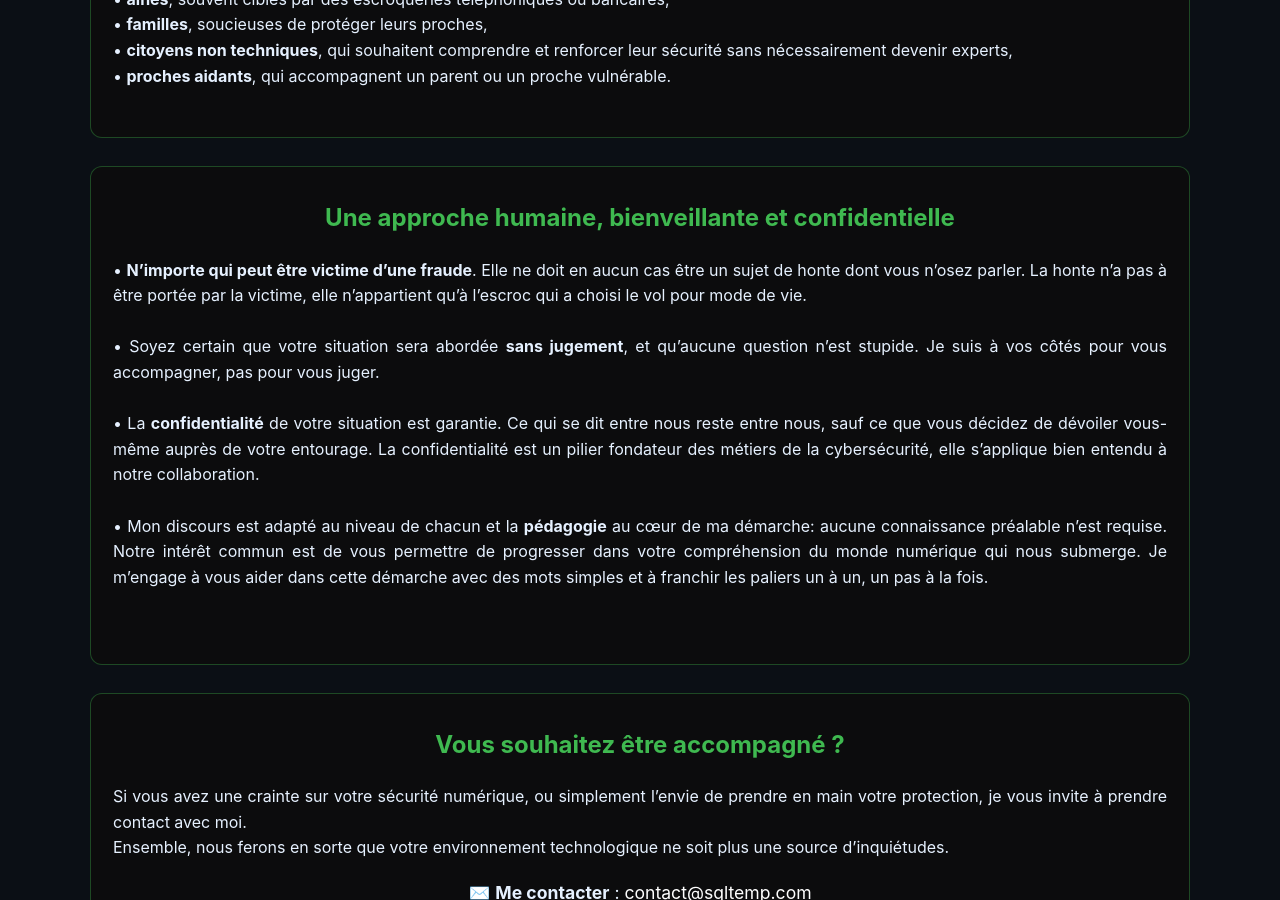
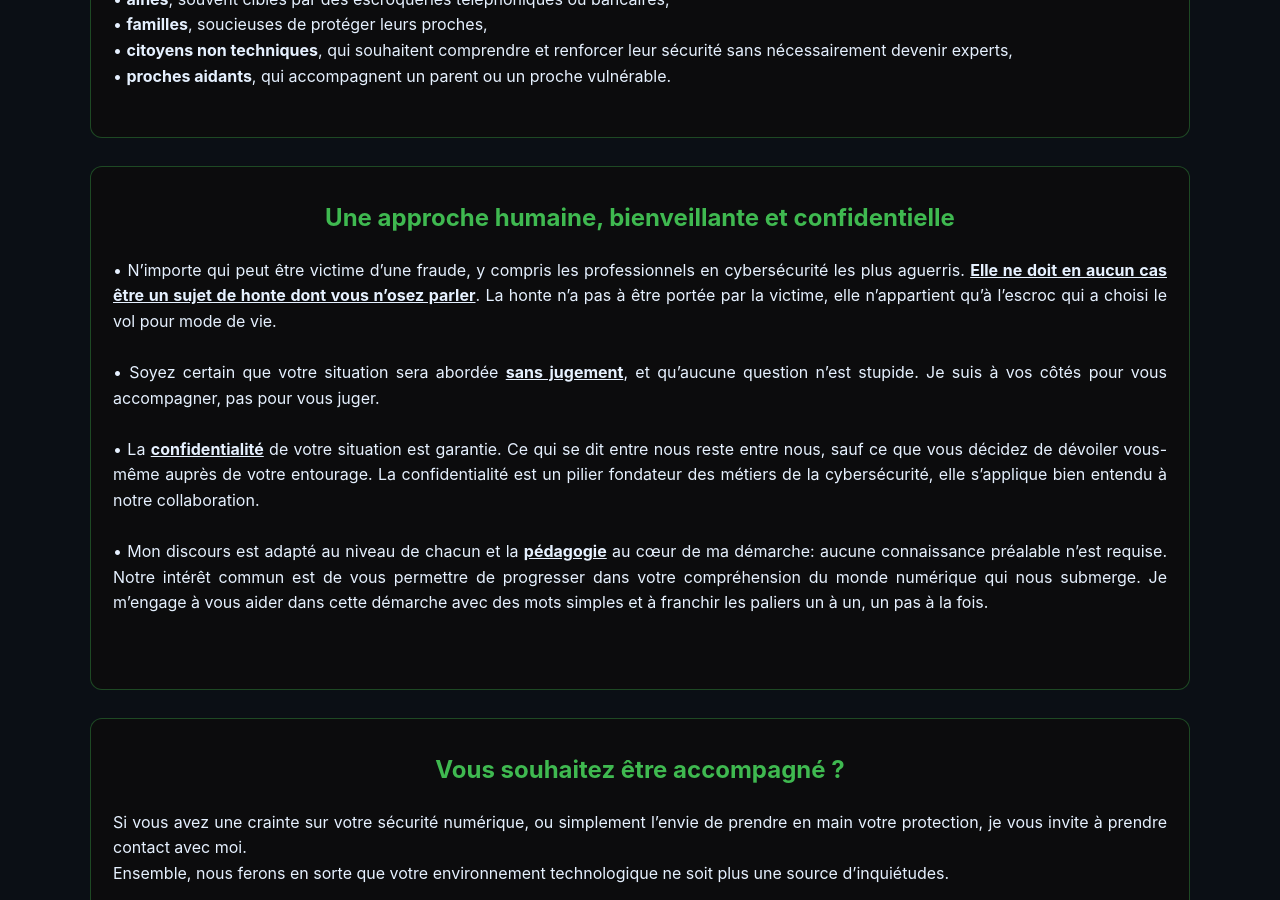
Before and after one commit to sqltemp/portfolio, a Jekyll site: the page projects/phares/citoyens.html, which Jekyll copies as it is, in a window 1280 px wide and 900 px high, scrolled down 9613 px. Built offline with Jekyll 4.4.1, drawn with Linux system fonts in a browser that asks for light colours.

Commit message:
Update citoyens.html

```diff
--- a/projects/phares/citoyens.html
+++ b/projects/phares/citoyens.html
@@ -286,10 +286,10 @@
 <section class="terminal-section article-section" id="bienveillance">
   <h2>Une approche humaine, bienveillante et confidentielle</h2>
   <p>
-    • <b>N’importe qui peut être victime d’une fraude</b>. Elle ne doit en aucun cas être un sujet de honte dont vous n’osez parler. La honte n’a pas à être portée par la victime, elle n’appartient qu’à l’escroc qui a choisi le vol pour mode de vie. <br><br>
-    • Soyez certain que votre situation sera abordée <b>sans jugement</b>, et qu’aucune question n’est stupide. Je suis à vos côtés pour vous accompagner, pas pour vous juger. <br><br>
-    • La <b>confidentialité</b> de votre situation est garantie. Ce qui se dit entre nous reste entre nous, sauf ce que vous décidez de dévoiler vous-même auprès de votre entourage. La confidentialité est un pilier fondateur des métiers de la cybersécurité, elle s’applique bien entendu à notre collaboration. <br><br>
-    • Mon discours est adapté au niveau de chacun et la <b>pédagogie</b> au cœur de ma démarche: aucune connaissance préalable n’est requise. Notre intérêt commun est de vous permettre de progresser dans votre compréhension du monde numérique qui nous submerge. Je m’engage à vous aider dans cette démarche avec des mots simples et à franchir les paliers un à un, un pas à la fois. <br> <br>
+    • N’importe qui peut être victime d’une fraude, y compris les professionnels en cybersécurité les plus aguerris. <b><u>Elle ne doit en aucun cas être un sujet de honte dont vous n’osez parler</u></b>. La honte n’a pas à être portée par la victime, elle n’appartient qu’à l’escroc qui a choisi le vol pour mode de vie. <br><br>
+    • Soyez certain que votre situation sera abordée <b><u>sans jugement</u></b>, et qu’aucune question n’est stupide. Je suis à vos côtés pour vous accompagner, pas pour vous juger. <br><br>
+    • La <b><u>confidentialité</u></b> de votre situation est garantie. Ce qui se dit entre nous reste entre nous, sauf ce que vous décidez de dévoiler vous-même auprès de votre entourage. La confidentialité est un pilier fondateur des métiers de la cybersécurité, elle s’applique bien entendu à notre collaboration. <br><br>
+    • Mon discours est adapté au niveau de chacun et la <b><u>pédagogie</u></b> au cœur de ma démarche: aucune connaissance préalable n’est requise. Notre intérêt commun est de vous permettre de progresser dans votre compréhension du monde numérique qui nous submerge. Je m’engage à vous aider dans cette démarche avec des mots simples et à franchir les paliers un à un, un pas à la fois. <br> <br>
 
   </p>
 </section>
```
